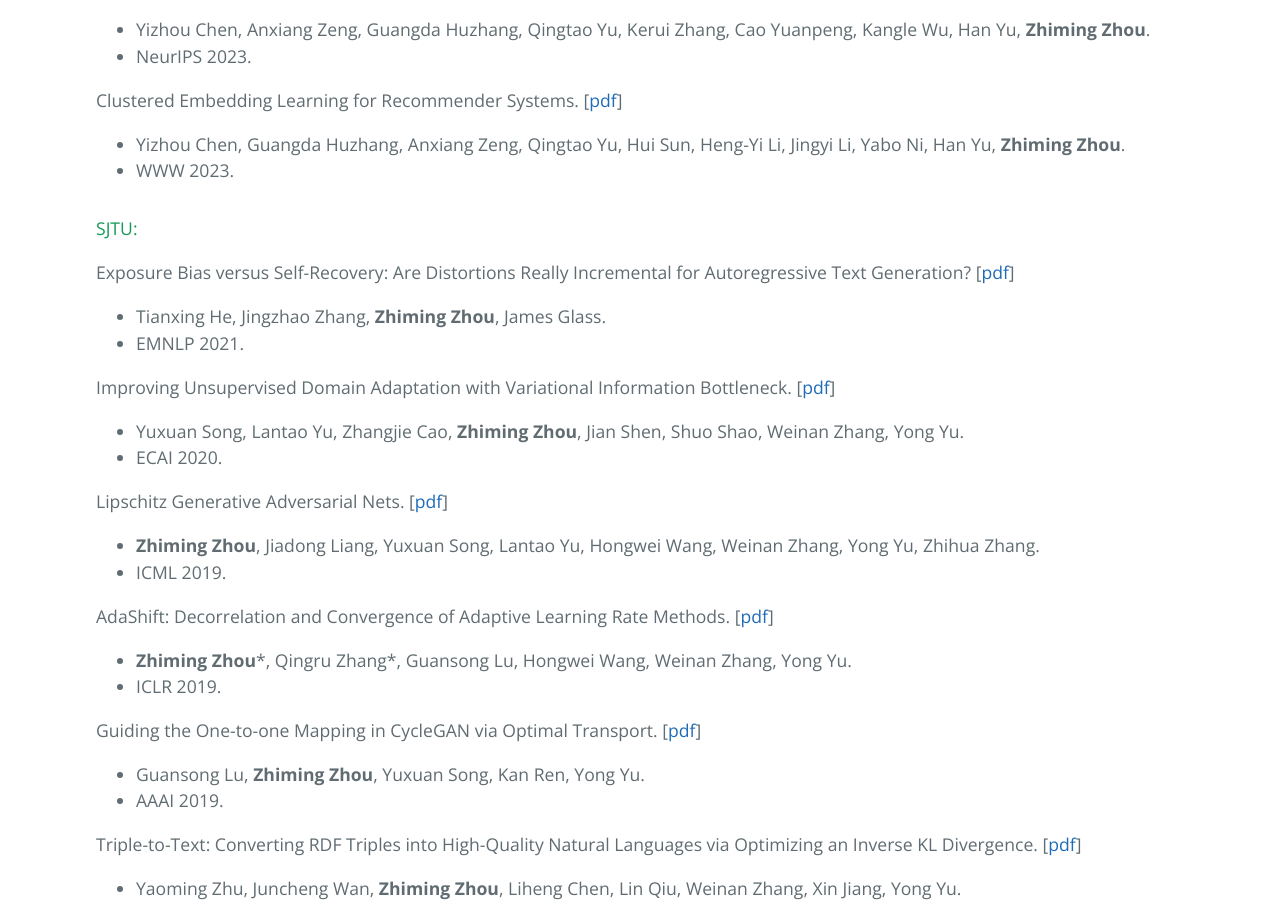
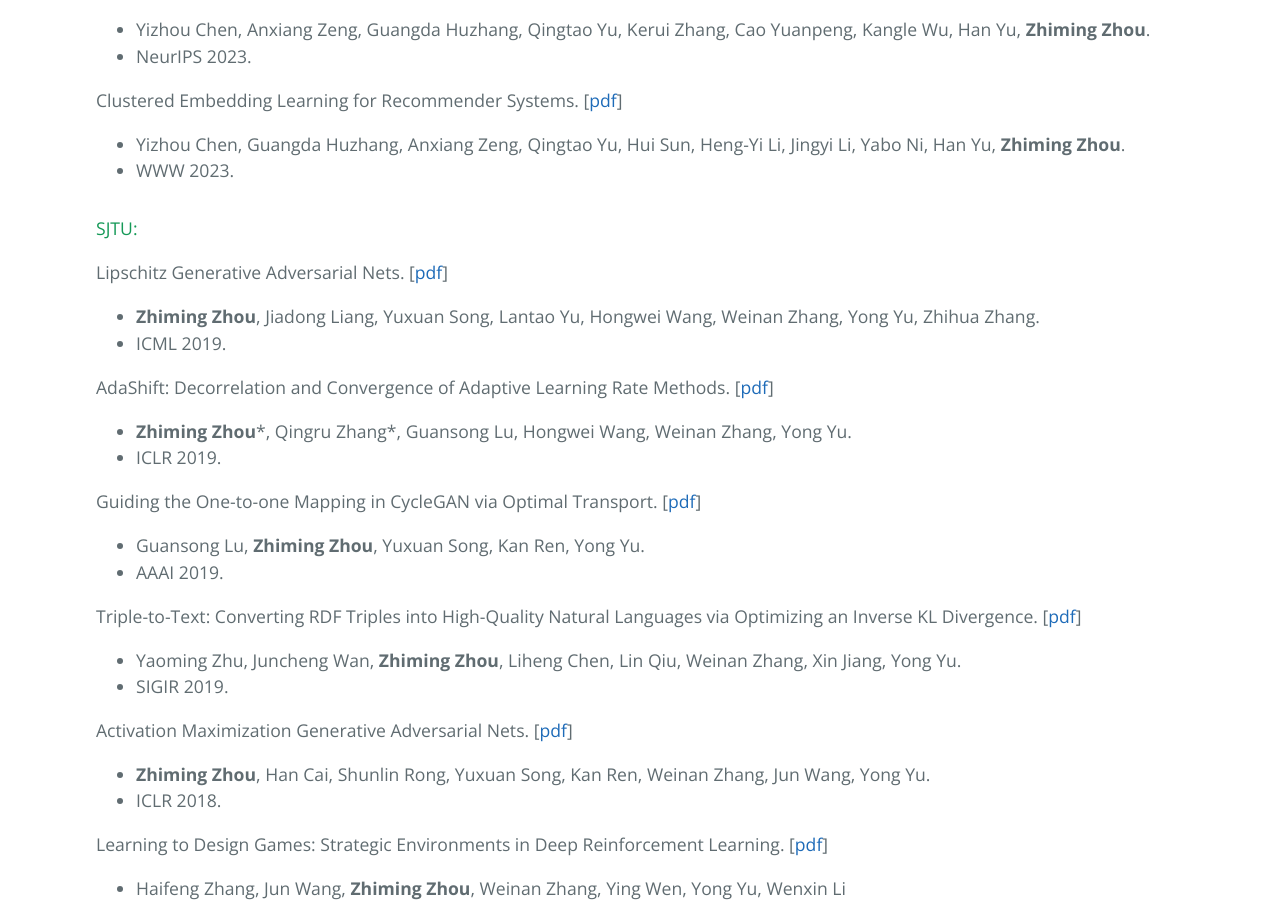
Before and after one commit to ZhimingZhou/zhimingzhou.github.io, a Jekyll site: the page built from index.md, in a window 1280 px wide and 900 px high, scrolled down 1453 px. Built offline with Jekyll 4.4.1, drawn with Linux system fonts in a browser that asks for light colours.

Commit message:
Update index.md

```diff
--- a/index.md
+++ b/index.md
@@ -54,16 +54,6 @@ Clustered Embedding Learning for Recommender Systems.
 
 #### SJTU:
 
-Exposure Bias versus Self-Recovery: Are Distortions Really Incremental for Autoregressive Text Generation?
-\[[pdf](https://aclanthology.org/2021.emnlp-main.415/)\]
-- Tianxing He, Jingzhao Zhang, **Zhiming Zhou**, James Glass.
-- EMNLP 2021.
-
-Improving Unsupervised Domain Adaptation with Variational Information Bottleneck.
-\[[pdf](https://ebooks.iospress.nl/DOI/10.3233/FAIA200257)\]
-- Yuxuan Song, Lantao Yu, Zhangjie Cao, **Zhiming Zhou**, Jian Shen, Shuo Shao, Weinan Zhang, Yong Yu.
-- ECAI 2020.
-
 Lipschitz Generative Adversarial Nets.
   \[[pdf](https://arxiv.org/abs/1902.05687)\]
 - **Zhiming Zhou**, Jiadong Liang, Yuxuan Song, Lantao Yu, Hongwei Wang, Weinan Zhang, Yong Yu, Zhihua Zhang.
```
